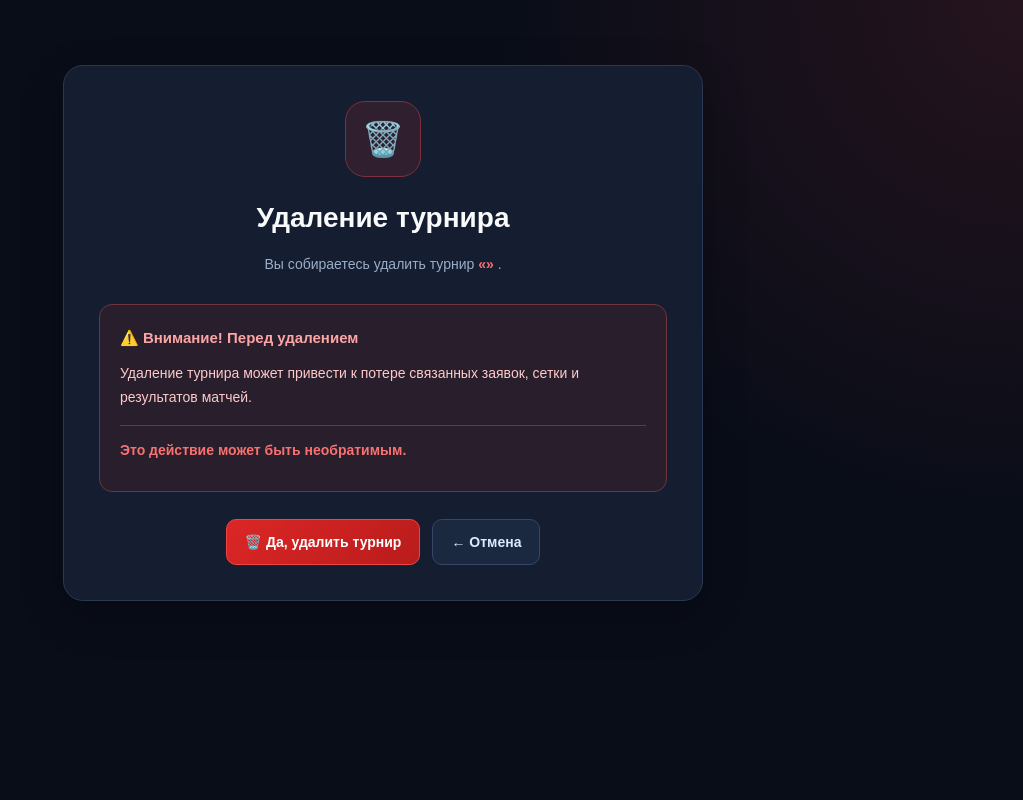
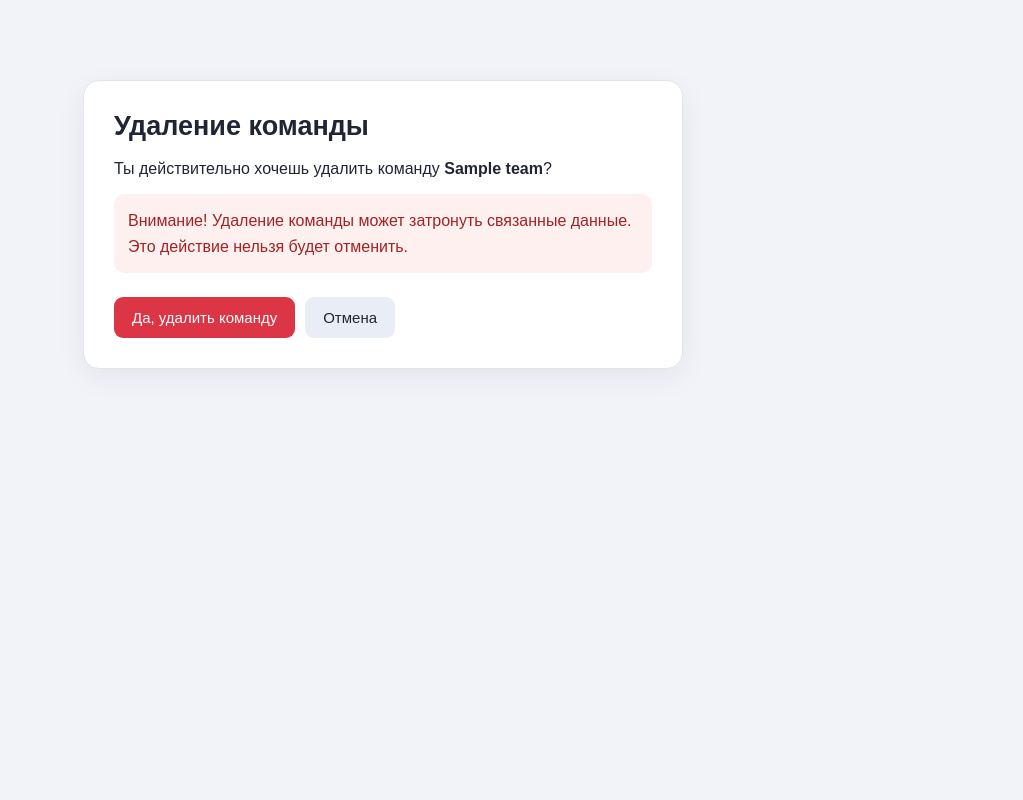
Before and after one commit to Marsel08y/TournamentHub, a Django app: page /teams/1/delete/ in a window 1280 px wide. Shown: the whole page, without its empty margins (257-1280 px from the left). Run offline with Django 3.2, Linux system fonts and the light colour scheme; a user stored in the database is signed in; tables that the repository leaves empty hold one stand-in row (values such as "Sample post").

Commit message:
Fix team deletion page

```diff
--- a/accounts/urls.py
+++ b/accounts/urls.py
@@ -1,52 +1,24 @@
+
 from django.urls import path
 
-from .admin_views import (
-    change_user_role,
-    manage_users,
-)
-
-from .views import (
-    login_view,
-    logout_view,
-    profile_view,
-    register_view,
-)
+from .admin_views import change_user_role, manage_users, delete_user
+from .views import login_view, logout_view, profile_view, register_view
 
 
 urlpatterns = [
-    path(
-        "register/",
-        register_view,
-        name="register"
-    ),
-
-    path(
-        "login/",
-        login_view,
-        name="login"
-    ),
-
-    path(
-        "logout/",
-        logout_view,
-        name="logout"
-    ),
-
-    path(
-        "profile/",
-        profile_view,
-        name="profile"
-    ),
-
-    path(
-        "manage-users/",
-        manage_users,
-        name="manage_users"
-    ),
-
+    path("register/", register_view, name="register"),
+    path("login/", login_view, name="login"),
+    path("logout/", logout_view, name="logout"),
+    path("profile/", profile_view, name="profile"),
+    path("manage-users/", manage_users, name="manage_users"),
     path(
         "manage-users/<int:user_id>/role/",
         change_user_role,
-        name="change_user_role"
+        name="change_user_role",
+    ),
+    path(
+        "manage-users/<int:user_id>/delete/",
+        delete_user,
+        name="user_delete",
     ),
 ]
--- a/templates/teams/team_delete.html
+++ b/templates/teams/team_delete.html
@@ -1,10 +1,10 @@
+
 <!DOCTYPE html>
 <html lang="ru">
 <head>
     <meta charset="UTF-8">
     <meta name="viewport" content="width=device-width, initial-scale=1.0">
-
-    <title>Удаление турнира — TournamentHub</title>
+    <title>Удаление команды — TournamentHub</title>
 
     <style>
         * {
@@ -13,224 +13,96 @@
 
         body {
             margin: 0;
+            padding: 30px 16px;
             min-height: 100vh;
             font-family: Arial, sans-serif;
-            background:
-                radial-gradient(
-                    circle at top right,
-                    rgba(239, 68, 68, 0.12),
-                    transparent 35%
-                ),
-                #090d18;
-            color: #e5e7eb;
-        }
-
-        .container {
-            width: 100%;
-            max-width: 680px;
-            margin: 0 auto;
-            padding: 65px 20px 40px;
+            background: #f1f3f8;
+            color: #202536;
         }
 
         .card {
-            padding: 35px;
-            background: #151e30;
-            border: 1px solid #293853;
-            border-radius: 20px;
-            box-shadow: 0 15px 40px rgba(0, 0, 0, 0.25);
-            text-align: center;
-        }
-
-        .icon {
-            width: 76px;
-            height: 76px;
-            margin: 0 auto 22px;
-            display: flex;
-            align-items: center;
-            justify-content: center;
-            background: rgba(220, 38, 38, 0.13);
-            border: 1px solid #7f303b;
-            border-radius: 20px;
-            font-size: 34px;
+            max-width: 600px;
+            margin: 50px auto;
+            padding: 30px;
+            background: #fff;
+            border: 1px solid #e0e4ed;
+            border-radius: 16px;
+            box-shadow: 0 8px 30px rgba(0, 0, 0, 0.06);
         }
 
         h1 {
-            margin: 0 0 16px;
-            color: #f8fafc;
-            font-size: 28px;
-            line-height: 1.35;
-        }
-
-        .subtitle {
-            margin: 0;
-            color: #9caec8;
-            font-size: 14px;
-            line-height: 1.7;
-        }
-
-        .tournament-name {
-            color: #f87171;
-            font-weight: bold;
-            overflow-wrap: anywhere;
+            margin-top: 0;
+            font-size: 27px;
         }
 
         .warning {
-            margin: 27px 0;
-            padding: 20px;
-            background: rgba(127, 29, 29, 0.18);
-            border: 1px solid #71333d;
-            border-radius: 13px;
-            color: #fecaca;
-            text-align: left;
-            line-height: 1.7;
-        }
-
-        .warning-title {
-            display: block;
-            margin-bottom: 12px;
-            color: #fca5a5;
-            font-size: 15px;
-            font-weight: bold;
-        }
-
-        .warning p {
-            margin: 9px 0;
-            font-size: 14px;
-        }
-
-        .danger-text {
-            margin-top: 15px !important;
-            padding-top: 13px;
-            border-top: 1px solid #71333d;
-            color: #f87171;
-            font-weight: bold;
+            padding: 14px;
+            background: #fff0f0;
+            color: #a32323;
+            border-radius: 10px;
+            line-height: 1.6;
         }
 
         .buttons {
             display: flex;
-            justify-content: center;
-            align-items: stretch;
             flex-wrap: wrap;
-            gap: 12px;
-            margin-top: 26px;
+            gap: 10px;
+            margin-top: 24px;
         }
 
-        .delete-form {
-            margin: 0;
-        }
-
-        .delete-button,
-        .cancel {
-            display: inline-flex;
-            align-items: center;
-            justify-content: center;
-            min-height: 46px;
+        .btn {
+            display: inline-block;
             padding: 12px 18px;
-            border-radius: 10px;
-            font-family: Arial, sans-serif;
-            font-size: 14px;
-            font-weight: bold;
+            border: none;
+            border-radius: 9px;
             text-decoration: none;
-            transition: 0.2s;
-        }
-
-        .delete-button {
-            border: 1px solid #ef4444;
-            background: linear-gradient(135deg, #dc2626, #b91c1c);
-            color: white;
+            font-size: 15px;
             cursor: pointer;
         }
 
-        .delete-button:hover {
-            background: linear-gradient(135deg, #b91c1c, #991b1b);
-            transform: translateY(-2px);
-            box-shadow: 0 7px 18px rgba(220, 38, 38, 0.2);
+        .btn-danger {
+            background: #dc3545;
+            color: white;
         }
 
-        .cancel {
-            border: 1px solid #354764;
-            background: #1b2940;
-            color: #dbeafe;
+        .btn-secondary {
+            background: #e9edf5;
+            color: #202536;
         }
 
-        .cancel:hover {
-            background: #243651;
-            transform: translateY(-2px);
-        }
-
-        @media (max-width: 600px) {
-            .container {
-                padding: 30px 12px;
-            }
-
-            .card {
-                padding: 25px 18px;
-                border-radius: 16px;
-            }
-
-            h1 {
-                font-size: 24px;
-            }
-
-            .buttons {
-                flex-direction: column;
-            }
-
-            .delete-form,
-            .delete-button,
-            .cancel {
-                width: 100%;
-            }
+        .btn:hover {
+            opacity: 0.85;
         }
     </style>
 </head>
+<body>
+    <div class="card">
+        <h1>Удаление команды</h1>
 
-<body>
-    <main class="container">
-        <section class="card">
-            <div class="icon">🗑️</div>
+        <p>
+            Ты действительно хочешь удалить команду
+            <strong>{{ team.name }}</strong>?
+        </p>
 
-            <h1>Удаление турнира</h1>
+        <div class="warning">
+            Внимание! Удаление команды может затронуть связанные данные.
+            Это действие нельзя будет отменить.
+        </div>
 
-            <p class="subtitle">
-                Вы собираетесь удалить турнир
-                <span class="tournament-name">
-                    «{{ tournament.name }}»
-                </span>.
-            </p>
-
-            <div class="warning">
-                <strong class="warning-title">
-                    ⚠️ Внимание! Перед удалением
-                </strong>
-
-                <p>
-                    Удаление турнира может привести к потере
-                    связанных заявок, сетки и результатов матчей.
-                </p>
-
-                <p class="danger-text">
-                    Это действие может быть необратимым.
-                </p>
-            </div>
+        <form method="post">
+            {% csrf_token %}
 
             <div class="buttons">
-                <form method="post" class="delete-form">
-                    {% csrf_token %}
+                <button type="submit" class="btn btn-danger">
+                    Да, удалить команду
+                </button>
 
-                    <button type="submit" class="delete-button">
-                        🗑️ Да, удалить турнир
-                    </button>
-                </form>
-
-                <a
-                    class="cancel"
-                    href="{% url 'tournament_detail' tournament_id=tournament.id %}"
-                >
-                    ← Отмена
+                <a href="{% url 'team_detail' team.id %}"
+                   class="btn btn-secondary">
+                    Отмена
                 </a>
             </div>
-        </section>
-    </main>
+        </form>
+    </div>
 </body>
 </html>
```
Also changed, not shown: accounts/admin_views.py (+79 -49 lines), accounts/views.py (+22 -45 lines), templates/accounts/manage_users.html (+88 -98 lines).
